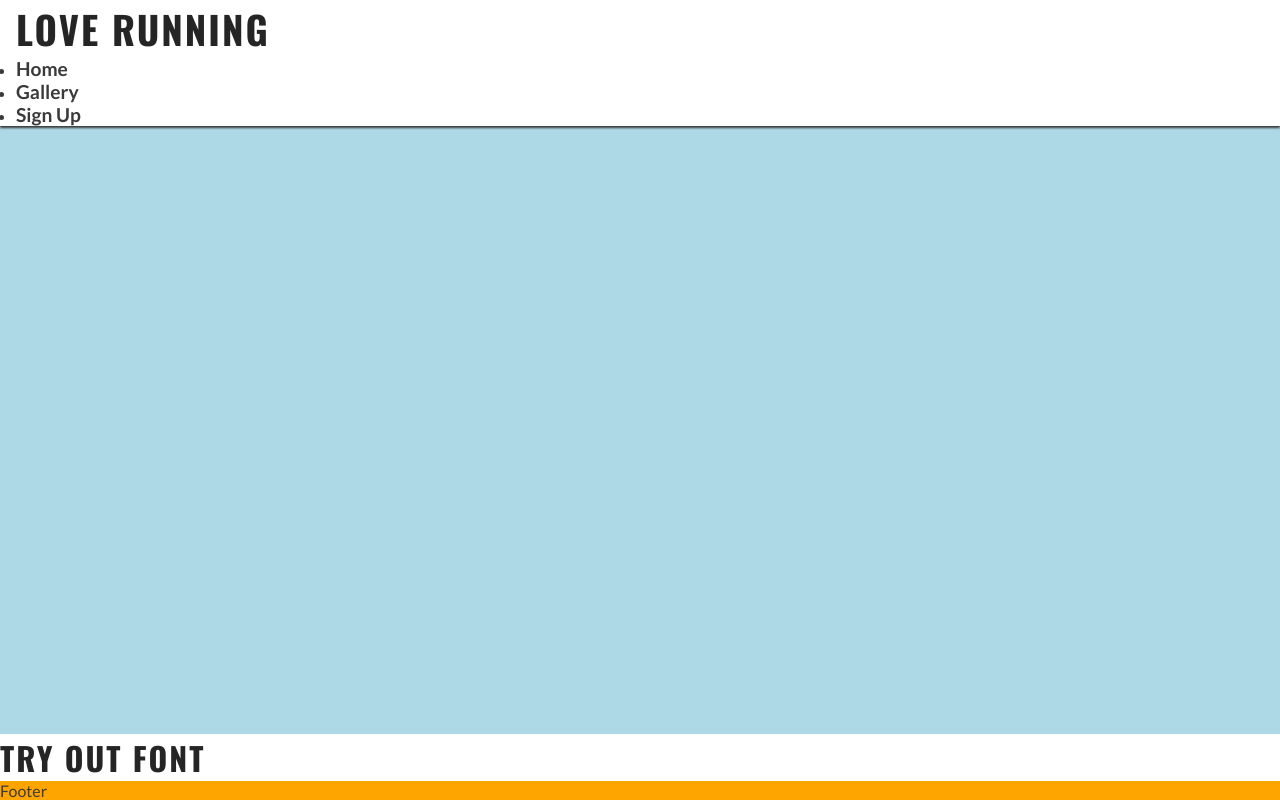
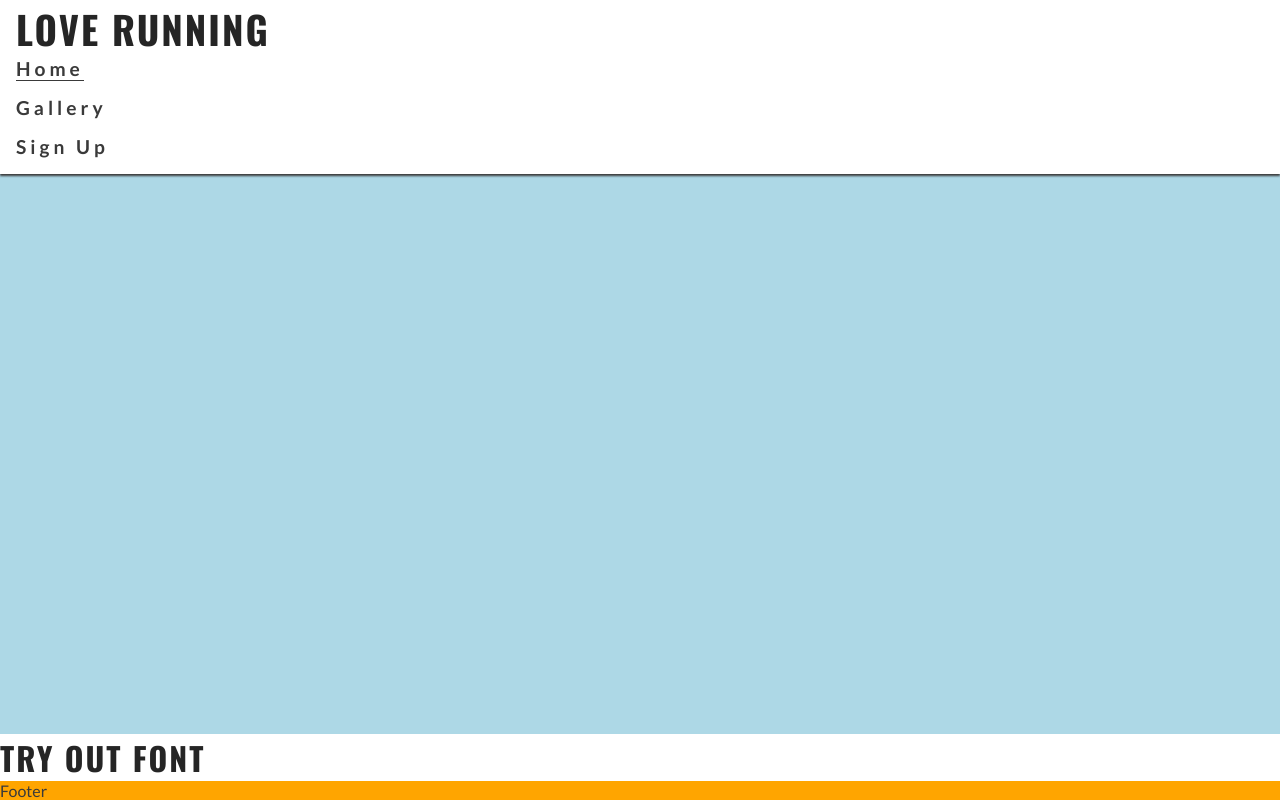
Before and after one commit to TK987/love-running, a plain HTML site: page index.html in a window 1280 px wide. Drawn offline with nearby package versions, Linux system fonts and the light colour scheme.

Commit message:
style the nav bar menu

```diff
--- a/assets/css/style.css
+++ b/assets/css/style.css
@@ -37,6 +37,19 @@ header a {
     font-size: 1.2rem;
     }
 
+#menu {
+    font-size: flex110%;
+    letter-spacing: 4px;
+    list-style-type: none;
+}
+
+#menu li {
+    margin-bottom: 1em;
+}
+
+.active {
+    border-bottom: 1px solid #3a3a3a;
+}
 h1 {
     font-family: 'Oswald', sans-serif;
     text-transform: uppercase;
--- a/index.html
+++ b/index.html
@@ -25,8 +25,8 @@
       <h1 id="logo">Love Running</h1>
     </a>
     <nav>
-      <ul>
-        <li><a href="">Home</a></li>
+      <ul id="menu">
+        <li><a href=""class="active">Home</a></li>
         <li><a href="">Gallery</a></li>
         <li><a href="">Sign Up</a></li>
       </ul>
```
